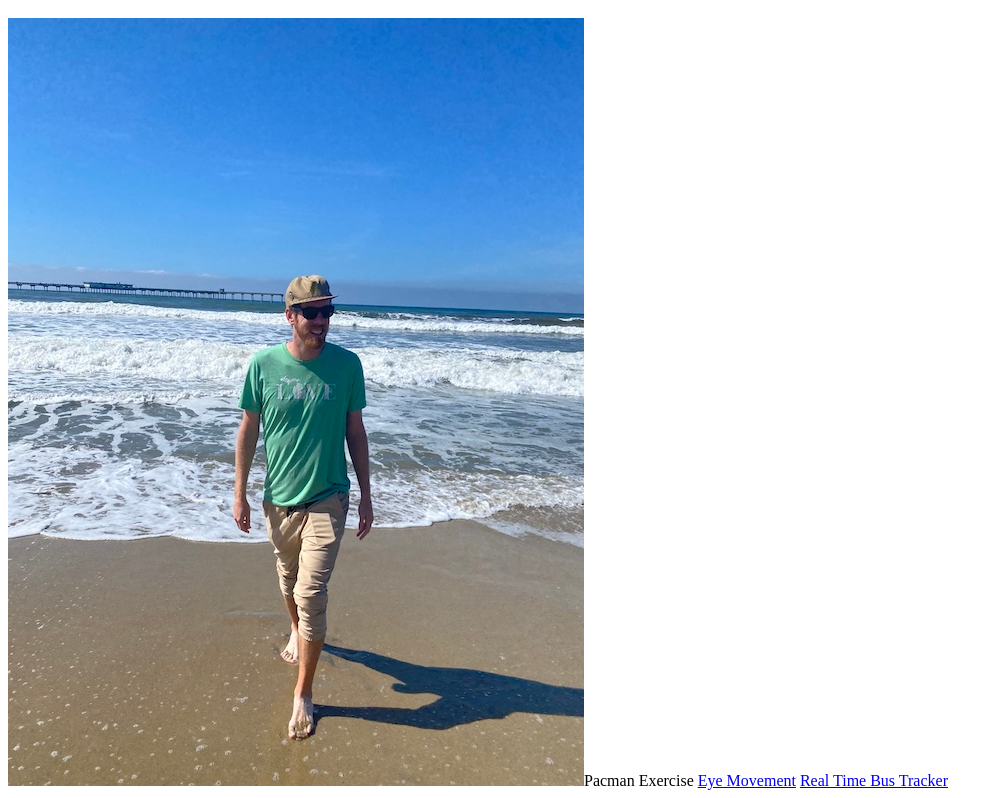
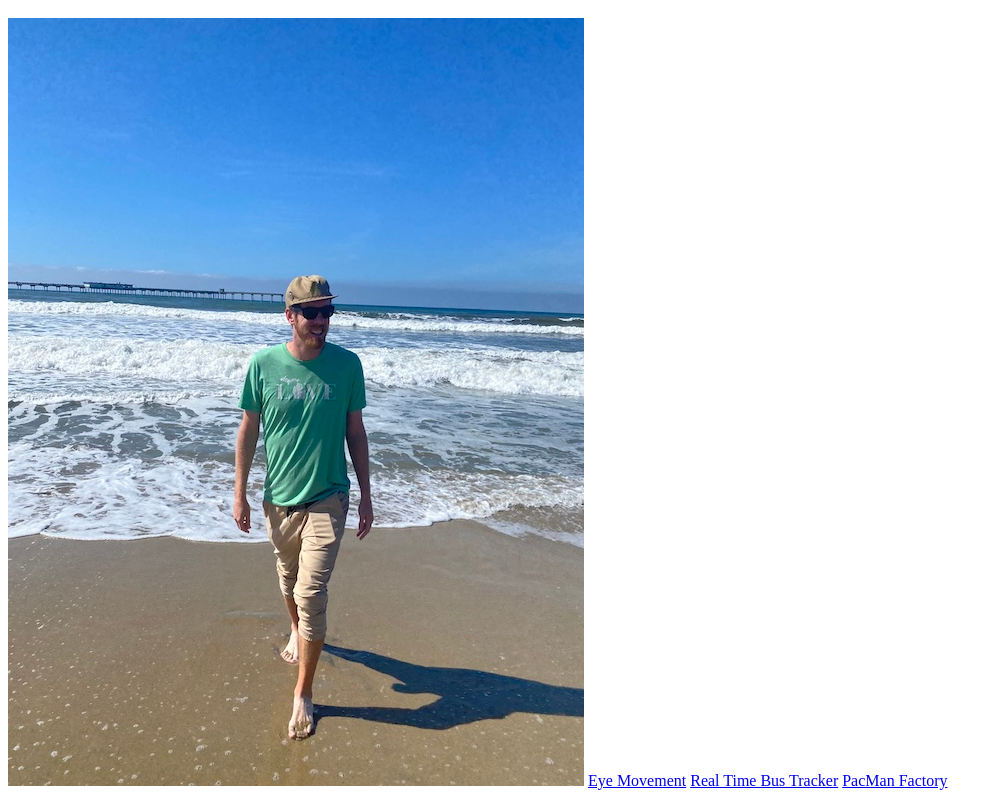
Before and after one commit to dschmitt2988/dschmitt2988.github.io, a plain HTML site: page index.html in a window 1280 px wide. Shown: the part 48-846 px from the top of the page, without its empty margins (0-1001 px from the left). Drawn offline with Linux system fonts and the light colour scheme.

Commit message:
Update index.html

```diff
--- a/index.html
+++ b/index.html
@@ -2,7 +2,9 @@
     <h1>Derek's Portfolio</h1>
     <img src="./DerekBeach.jpg"
 
-     <a href="https://dschmitt2988.github.io/PacManAssignment/">Pacman Exercise</a>
+     <body>
      <a href="https://dschmitt2988.github.io/EyeMovementExercies/">Eye Movement</a>
      <a href="https://dschmitt2988.github.io/RealTimeBusTracker/">Real Time Bus Tracker</a>
+<a href="https://dschmitt2988.github.io/PacManAssignment/">PacMan Factory</a>
+    </body>
 </html>
```
